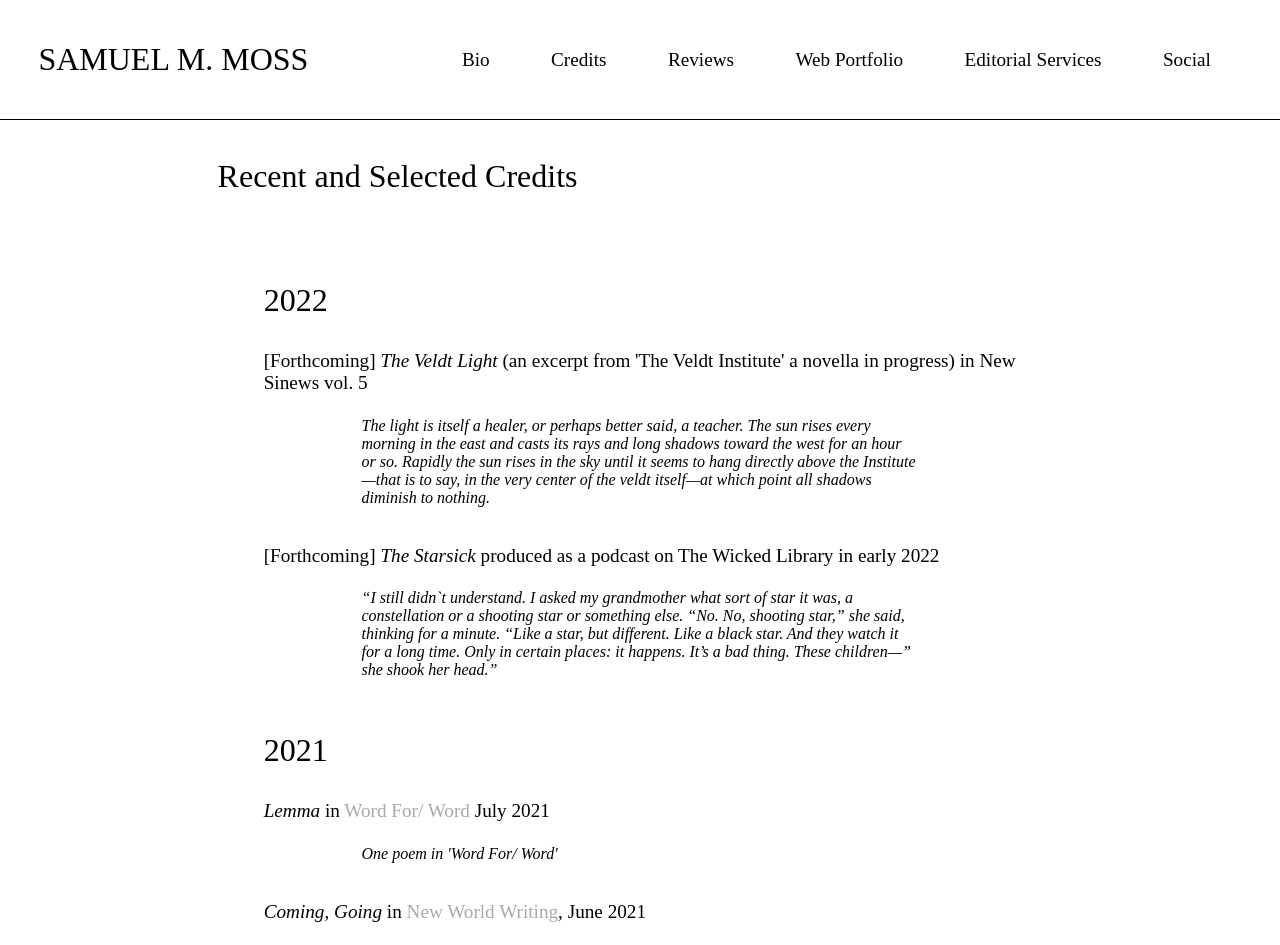
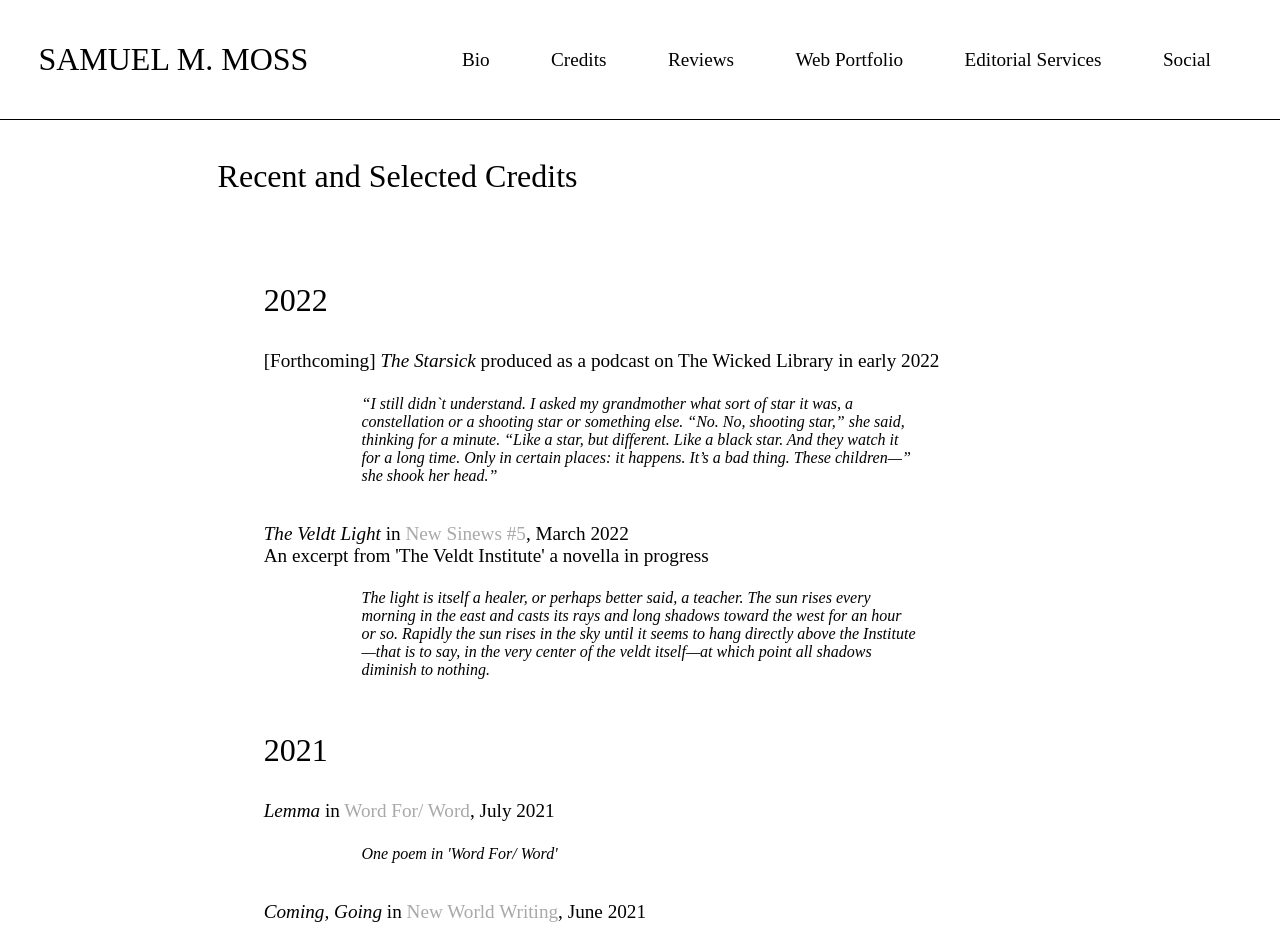
Before and after one commit to perfidiousscript/home_page, a Next.js app: page /credits in a window 1280 px wide. Shown: the top 945 px of the page. Built offline with nearby package versions, Linux system fonts and the light colour scheme.

Commit message:
adds The Veldt Light to credits

```diff
--- a/public/credits.js
+++ b/public/credits.js
@@ -7,21 +7,24 @@ export const credits = [
   { year: "2022" },
   {
     title: [
-      "[Forthcoming] ",
-      <i>The Veldt Light</i>,
-      " (an excerpt from 'The Veldt Institute' a novella in progress) in New Sinews vol. 5",
-    ],
-    quote:
-      "The light is itself a healer, or perhaps better said, a teacher. The sun rises every morning in the east and casts its rays and long shadows toward the west for an hour or so. Rapidly the sun rises in the sky until it seems to hang directly above the Institute—that is to say, in the very center of the veldt itself—at which point all shadows diminish to nothing.",
-  },
-  {
-    title: [
       "[Forthcoming]",
       <i> The Starsick </i>,
       "produced as a podcast on The Wicked Library in early 2022",
     ],
     quote:
       "“I still didn`t understand. I asked my grandmother what sort of star it was, a constellation or a shooting star or something else. “No. No, shooting star,” she said, thinking for a minute. “Like a star, but different. Like a black star. And they watch it for a long time. Only in certain places: it happens. It’s a bad thing. These children—” she shook her head.”",
+  },
+  {
+    title: [
+      <i>The Veldt Light</i>,
+      " in ",
+      <a href="https://www.newnewsinews.com/issue5/moss"> New Sinews #5</a>,
+      ", March 2022",
+      <br />,
+      "An excerpt from 'The Veldt Institute' a novella in progress",
+    ],
+    quote:
+      "The light is itself a healer, or perhaps better said, a teacher. The sun rises every morning in the east and casts its rays and long shadows toward the west for an hour or so. Rapidly the sun rises in the sky until it seems to hang directly above the Institute—that is to say, in the very center of the veldt itself—at which point all shadows diminish to nothing.",
   },
   { year: "2021" },
   {
@@ -30,7 +33,7 @@ export const credits = [
       " in ",
       <a href="http://www.wordforword.info/vol37/Moss.html">Word For/ Word</a>,
       ,
-      " July 2021",
+      ", July 2021",
     ],
     quote: "One poem in 'Word For/ Word'",
   },
```
